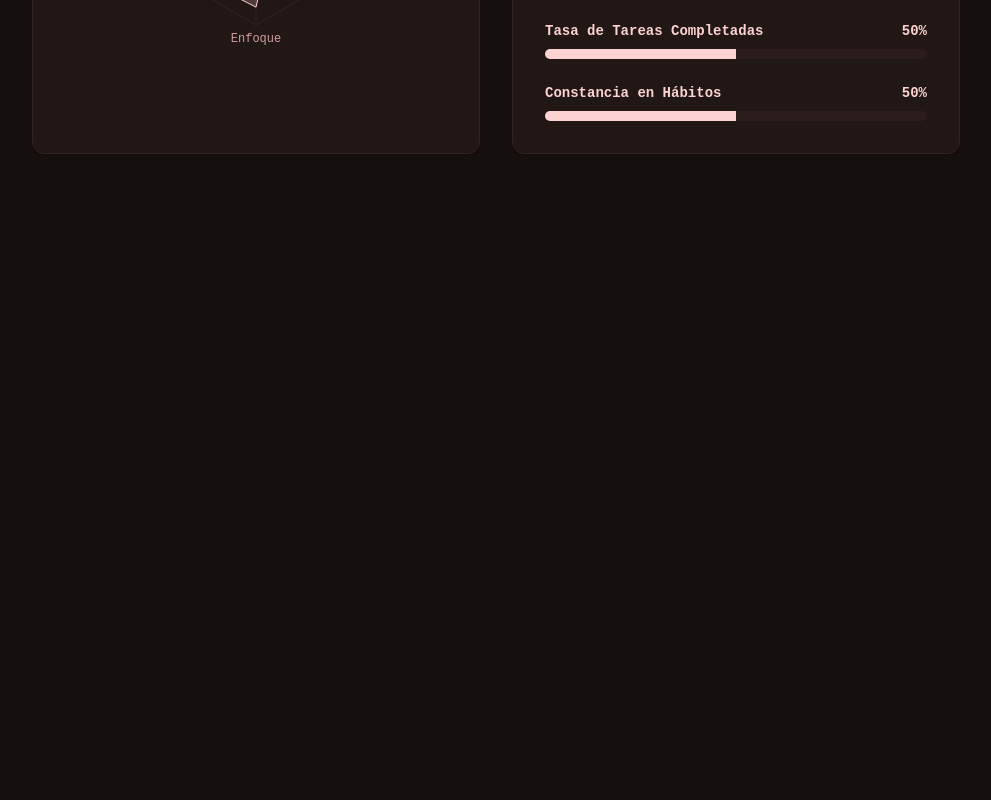
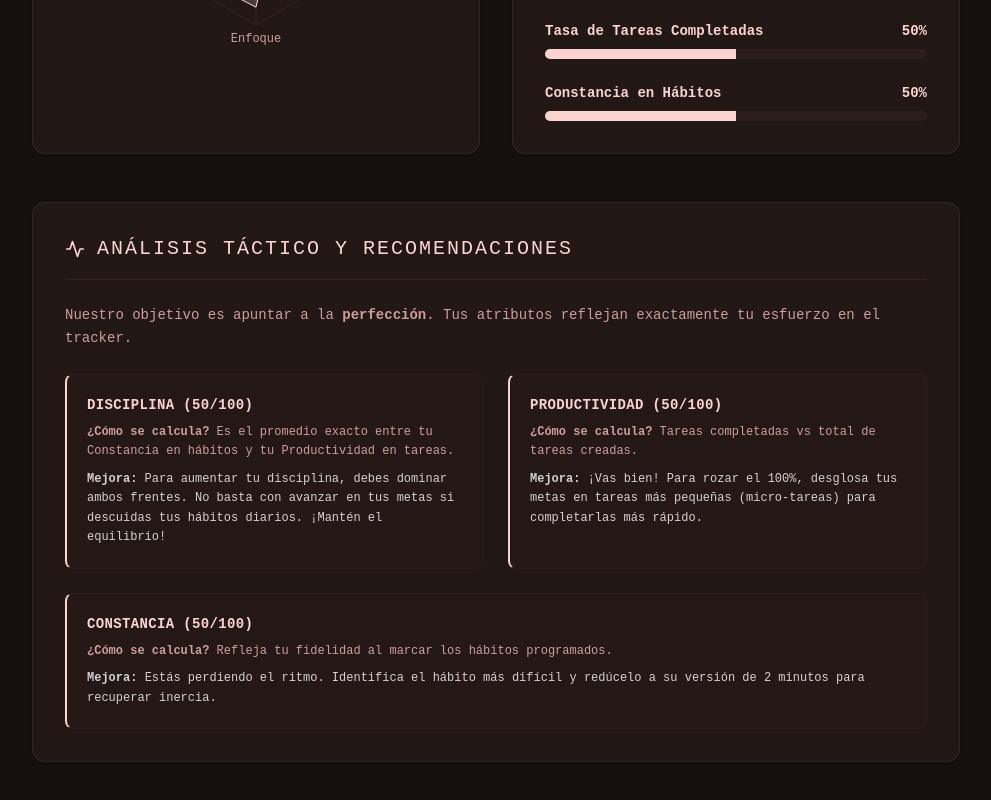
Before and after one commit to CdeCasurpie/CdeCasurpieTracker, a React (Vite) app: page /#/perfil in a window 1280 px wide. Shown: the part 584-1384 px from the top of the page, without its empty margins (272-1263 px from the left). Before the commit the page ends 800 px from the top, so only its background shows below. Built offline with nearby package versions, Linux system fonts and the light colour scheme.

Commit message:
Add tactical analysis and recommendations to Profile

```diff
--- a/src/views/ProfileView.tsx
+++ b/src/views/ProfileView.tsx
@@ -95,6 +95,52 @@ export const ProfileView: React.FC = () => {
                     </div>
                 </section>
             </div>
+
+            {/* Análisis Táctico */}
+            <section className="bg-cde-bg-light border border-cde-border p-8 rounded-xl animate-slide-up shadow-sm" style={{ animationDelay: '400ms' }}>
+                <h3 className="text-xl tracking-widest uppercase mb-6 border-b border-cde-border pb-4 flex items-center gap-3">
+                    <svg xmlns="http://www.w3.org/2000/svg" width="20" height="20" viewBox="0 0 24 24" fill="none" stroke="currentColor" strokeWidth="2" strokeLinecap="round" strokeLinejoin="round" className="text-cde-text"><polyline points="22 12 18 12 15 21 9 3 6 12 2 12"></polyline></svg>
+                    Análisis Táctico y Recomendaciones
+                </h3>
+
+                <div className="space-y-6">
+                    <p className="text-sm text-cde-text-muted leading-relaxed">
+                        Nuestro objetivo es apuntar a la <strong>perfección</strong>. Tus atributos reflejan exactamente tu esfuerzo en el tracker.
+                    </p>
+
+                    <div className="grid grid-cols-1 md:grid-cols-2 gap-6">
+                        <div className="border border-cde-border/50 bg-cde-bg-lighter/30 p-5 rounded-lg border-l-2 border-l-cde-text transition-all hover:bg-cde-bg-lighter/60">
+                            <h4 className="font-bold text-cde-text mb-2 uppercase tracking-wide text-sm">Disciplina ({Math.round((constancia + productividad) / 2)}/100)</h4>
+                            <p className="text-xs text-cde-text-muted leading-relaxed mb-2">
+                                <strong>¿Cómo se calcula?</strong> Es el promedio exacto entre tu Constancia en hábitos y tu Productividad en tareas.
+                            </p>
+                            <p className="text-xs text-white/80 leading-relaxed">
+                                <strong>Mejora:</strong> Para aumentar tu disciplina, debes dominar ambos frentes. No basta con avanzar en tus metas si descuidas tus hábitos diarios. ¡Mantén el equilibrio!
+                            </p>
+                        </div>
+
+                        <div className="border border-cde-border/50 bg-cde-bg-lighter/30 p-5 rounded-lg border-l-2 border-l-cde-text transition-all hover:bg-cde-bg-lighter/60">
+                            <h4 className="font-bold text-cde-text mb-2 uppercase tracking-wide text-sm">Productividad ({productividad}/100)</h4>
+                            <p className="text-xs text-cde-text-muted leading-relaxed mb-2">
+                                <strong>¿Cómo se calcula?</strong> Tareas completadas vs total de tareas creadas.
+                            </p>
+                            <p className="text-xs text-white/80 leading-relaxed">
+                                <strong>Mejora:</strong> {productividad < 50 ? 'Tienes muchas tareas acumuladas. Dedica 15 minutos hoy a limpiar y cerrar aquellas que ya no harás.' : '¡Vas bien! Para rozar el 100%, desglosa tus metas en tareas más pequeñas (micro-tareas) para completarlas más rápido.'}
+                            </p>
+                        </div>
+
+                        <div className="border border-cde-border/50 bg-cde-bg-lighter/30 p-5 rounded-lg border-l-2 border-l-cde-text md:col-span-2 transition-all hover:bg-cde-bg-lighter/60">
+                            <h4 className="font-bold text-cde-text mb-2 uppercase tracking-wide text-sm">Constancia ({constancia}/100)</h4>
+                            <p className="text-xs text-cde-text-muted leading-relaxed mb-2">
+                                <strong>¿Cómo se calcula?</strong> Refleja tu fidelidad al marcar los hábitos programados.
+                            </p>
+                            <p className="text-xs text-white/80 leading-relaxed">
+                                <strong>Mejora:</strong> {constancia < 60 ? 'Estás perdiendo el ritmo. Identifica el hábito más difícil y redúcelo a su versión de 2 minutos para recuperar inercia.' : 'Excelente consistencia. Tu sistema está blindado. Para ser perfecto, recuerda la regla de oro: nunca falles dos días seguidos.'}
+                            </p>
+                        </div>
+                    </div>
+                </div>
+            </section>
         </div>
     );
 };
```
